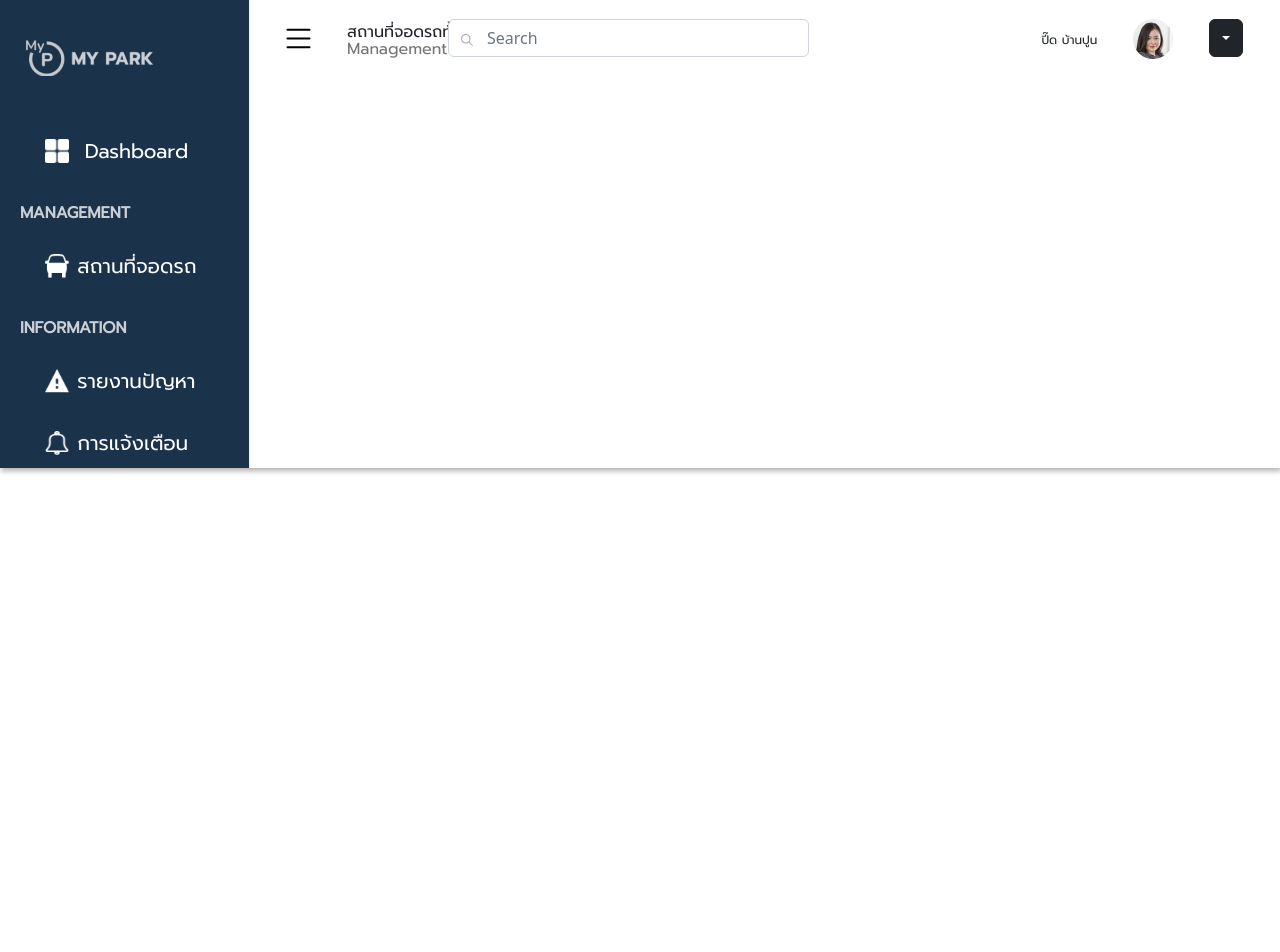
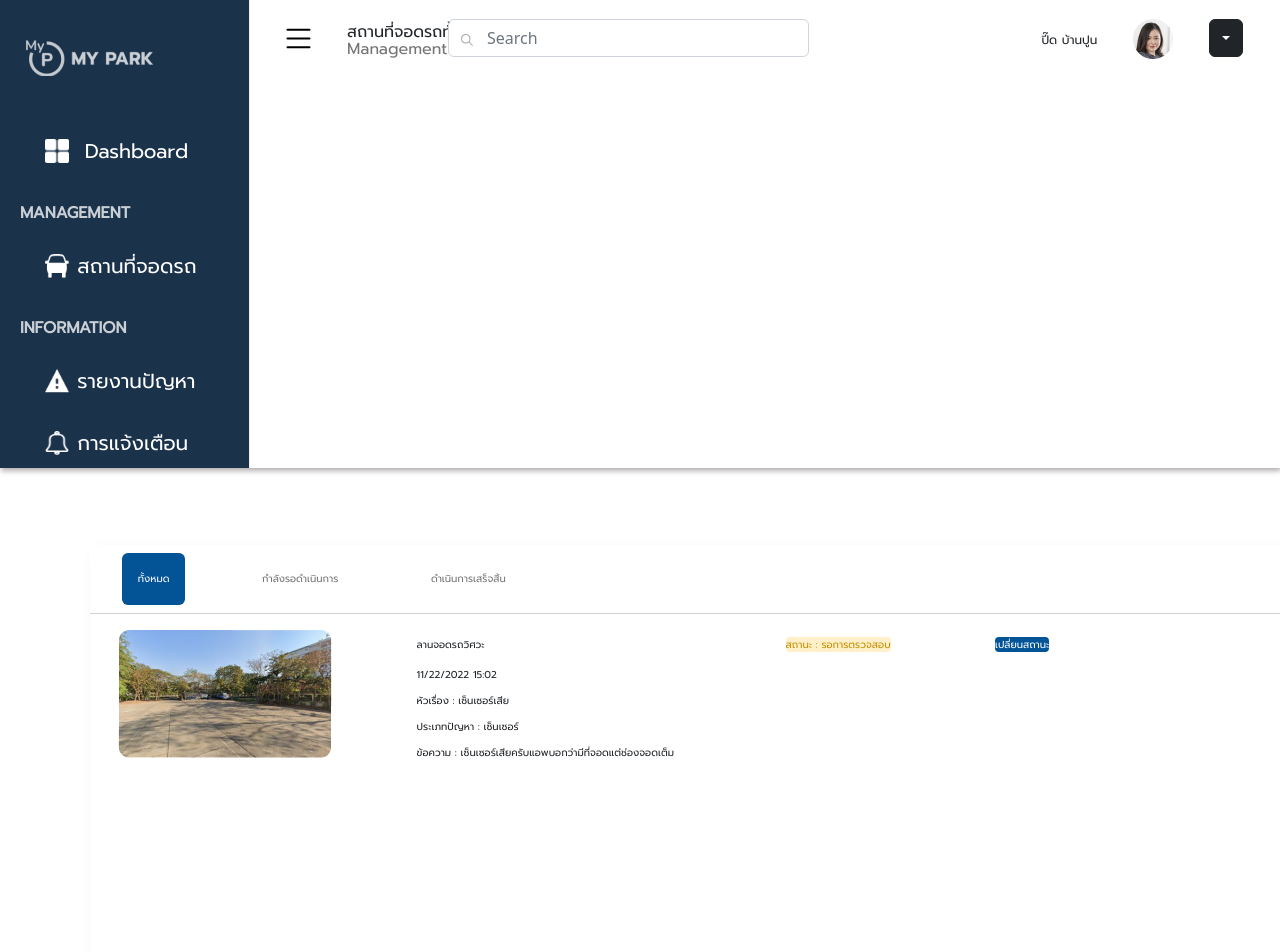
Before and after one commit to MyparkTU/fronted-web, a React (Create React App) app: page /Park in a window 1280 px wide. Shown: the top 952 px of the page. Before the commit the page ends 800 px from the top, so only its background shows below. Built offline with nearby package versions, Linux system fonts and the light colour scheme.

Commit message:
fixtablepark

```diff
--- a/src/App.js
+++ b/src/App.js
@@ -12,7 +12,7 @@ function App() {
   return (
     <Router>
       <Routes>
-        <Route path="/" element={<ParkTable />}/>
+        <Route path="/" element={<Dashboard />}/>
         <Route path="/Login" element={<LoginPage />}/>
         <Route path="/Dashboard" element={<Dashboard />}/>
         <Route path="/Notifiaction" element={<NotificationPage />}/>
--- a/src/components/ParkTable.js
+++ b/src/components/ParkTable.js
@@ -44,11 +44,11 @@ function ParkTable() {
         <Tab.Content>
           <Tab.Pane eventKey="first">
         <Container fluid>
-          <Row>
-          <Col>
-          <img src={ParkImage}/>
+          <Row className="destopic">
+          <Col >
+          <img src={ParkImage} style={{position:"absolute"}}/>
           </Col>
-          <Col>
+          <Col xs = {3} style = {{marginLeft:"150px"}}>
           <text className="park-name">
           ลานจอดรถวิศวะ
           </text>
@@ -62,12 +62,12 @@ function ParkTable() {
           <br/>
           ข้อความ : เซ็นเซอร์เสียครับแอพบอกว่ามีที่จอดแต่ช่องจอดเต็ม
           </text>
-          </Col>
-          <Col xs={4}>
-          <text className="status-park">สถานะ :  รอการตรวจสอบ </text>
+          </Col >
+          <Col xs={2}>
+          <text className="status-park" style={{marginLeft:"70px"}}>สถานะ :  รอการตรวจสอบ </text>
           </Col>
           <Col xs={4} >
-            <text className="status-button">
+            <text className="status-button" style={{marginLeft:"80px"}}>
           เปลี่ยนสถานะ
           </text>
           </Col>
--- a/src/pages/ParkPage.js
+++ b/src/pages/ParkPage.js
@@ -1,6 +1,7 @@
 import SideBar from "../components/SideBar";
 import Headers from "../components/header";
 import '../styles/Park.css';
+import Tablepark from '../components/ParkTable';
 
 
 function ParkPage() {
@@ -14,8 +15,12 @@ function ParkPage() {
                         <p className="underlabelparkpage">Management > สถานที่จอดรถทั้งหมด</p>
                     </div>
                 <Headers />
+
             </div>
            </header>
+           <body>
+                    <Tablepark />
+                </body>
         </div>
     );
 }
--- a/src/styles/Report.css
+++ b/src/styles/Report.css
@@ -21,61 +21,25 @@
     background-color:#035397 !important;
   }
 
-.card .park{
-    margin-left:5%;
+.card-park{
+    margin-left:7%;
     margin-Right:5%;
-    height:750px;
-    width:69.5%;
+    height:588px;
+    width: 1228px;
     border:1px;
     box-shadow: 4px 4px 15px rgba(0, 0, 0, 0.05);
     border-radius: 8px;
+    margin-top: 6%;
 
 }
 
-.tag1{
-    font-family: Promptlight;
-    font-size: 24px;
-    line-height:36px;
-    font-weight:400px
-
-}
-
-.tag2{
-    font-family: Promptlight;
-    font-size:24px;
-    line-height:36px;
-    font-weight:400px;
-}
-
-.tag3{
-    font-family: Promptlight;
-    font-size:24px;
-    line-height:36px;
-    font-weight:400px;
-}
-
-.park-name{
-    color:"#757575";
-    font-family:Promptlight;
-    font-size:20px;
-    line-height:30px;
-    font-weight:400px;
-}
-
-.detail{
-    color:"#818181";
-    font-family:Promptlight;
-    font-size: 15px;
-    line-height:23px;
-    font-weight:400px;
-}
 
 .status-park{
     background-color:#FFF0CA;
     color:#C58E00;
     font-family:Promptlight;
     border-radius:4px;
-    font-size:20px;
+    font-size:10px;
     line-height:30px;
     font-weight:400px;
 
@@ -86,9 +50,49 @@
     color:#FFF;
     font-family:Promptlight;
     border-radius:4px;
-    font-size:20px;
+    font-size:10px;
     line-height: 30px;
     font-weight:400px;
 
 
 }
+
+.tag1{
+    font-family: Promptlight;
+    font-size: 10px;
+    line-height:36px;
+    font-weight:400px
+
+}
+
+.tag2{
+    font-family: Promptlight;
+    font-size:10px;
+    line-height:36px;
+    font-weight:400px;
+}
+
+.tag3{
+    font-family: Promptlight;
+    font-size:10px;
+    line-height:36px;
+    font-weight:400px;
+}
+
+.park-name{
+    color:"#757575";
+    font-family:Promptlight;
+    font-size:10px;
+    line-height:30px;
+    font-weight:400px;
+}
+
+.detail{
+    color:"#818181";
+    font-family:Promptlight;
+    font-size: 10px;
+    line-height:23px;
+    font-weight:400px;
+
+
+}
```
